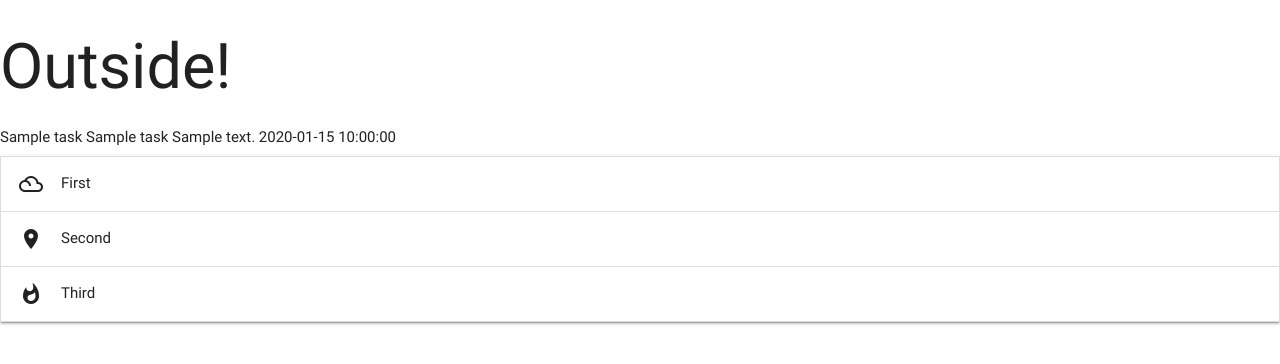
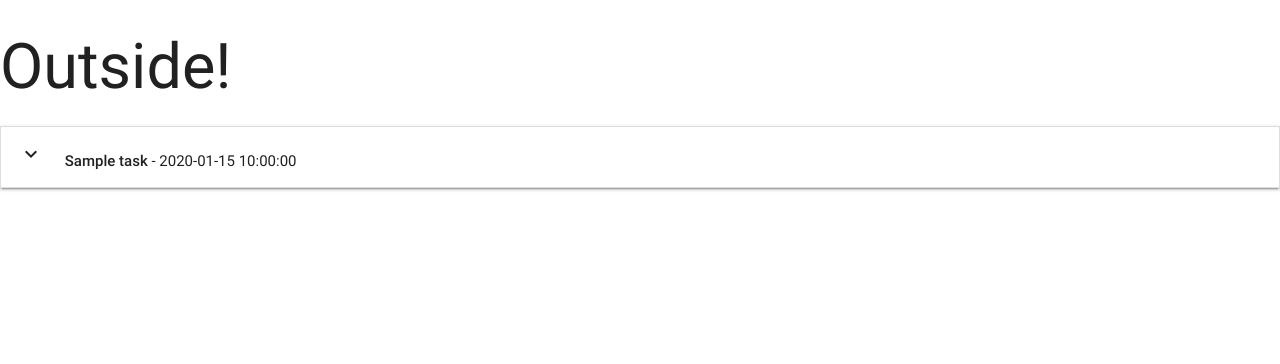
Before and after one commit to kescardoso/flask-task-manager, a Flask app: page / in a window 1280 px wide. Shown: the top 364 px of the page. Run offline with Flask 2, Linux system fonts and the light colour scheme; a database or web service that is not in the repository returns one stand-in record (values such as "Sample title"); some libraries are stand-ins or nearby versions.

Commit message:
Bind data from Mongo database to Materialize accordion feature

```diff
--- a/templates/base.html
+++ b/templates/base.html
@@ -5,7 +5,7 @@
     <meta name="viewport" content="width=device-width, initial-scale=1.0">
     <meta http-equiv="X-UA-Compatible" content="ie=edge">
 
-    <title>Kika Task Manager</title>
+    <title>base</title>
 
     <link href="https://fonts.googleapis.com/icon?family=Material+Icons" rel="stylesheet">
     <link rel="stylesheet" href="https://cdnjs.cloudflare.com/ajax/libs/materialize/0.100.2/css/materialize.min.css">
--- a/templates/tasks.html
+++ b/templates/tasks.html
@@ -1,38 +1,28 @@
-<!DOCTYPE html>
-<html lang="en">
-<head>
-    <meta charset="UTF-8">
-    <meta name="viewport" content="width=device-width, initial-scale=1.0">
-    <meta http-equiv="X-UA-Compatible" content="ie=edge">
-    <title>Document</title>
-</head>
-<body>
+
     {% extends 'base.html' %}
     {% block content %}
 
-        {% for task in tasks %}
-            {{task.task_name}}
-            {{task.category_name}}
-            {{task.task_description}}
-            {{task.is_urgent}}
-            {{task.due_date}}
-        {% endfor %}
+        <ul class="collapsible" data-collapsible="accordion">
+            {% for task in tasks %}
 
-         <ul class="collapsible">
             <li>
-                <div class="collapsible-header"><i class="material-icons">filter_drama</i>First</div>
-                <div class="collapsible-body"><span>Lorem ipsum dolor sit amet.</span></div>
+
+                <div class="collapsible-header">
+                    <div class = "task_header col s9">
+                        <i class="material-icons">expand_more</i>
+                        <strong>{{task.task_name}}</strong> - {{task.due_date}}
+                    </div>
+                </div>
+
+                <div class="collapsible-body">
+                    <span>
+                        {{task.task_description}}
+                    </span>
+                </div>
+
             </li>
-            <li>
-                <div class="collapsible-header"><i class="material-icons">place</i>Second</div>
-                <div class="collapsible-body"><span>Lorem ipsum dolor sit amet.</span></div>
-            </li>
-            <li>
-                <div class="collapsible-header"><i class="material-icons">whatshot</i>Third</div>
-                <div class="collapsible-body"><span>Lorem ipsum dolor sit amet.</span></div>
-            </li>
+
+            {% endfor %}
         </ul>
 
     {% endblock %}
-</body>
-</html>
```
